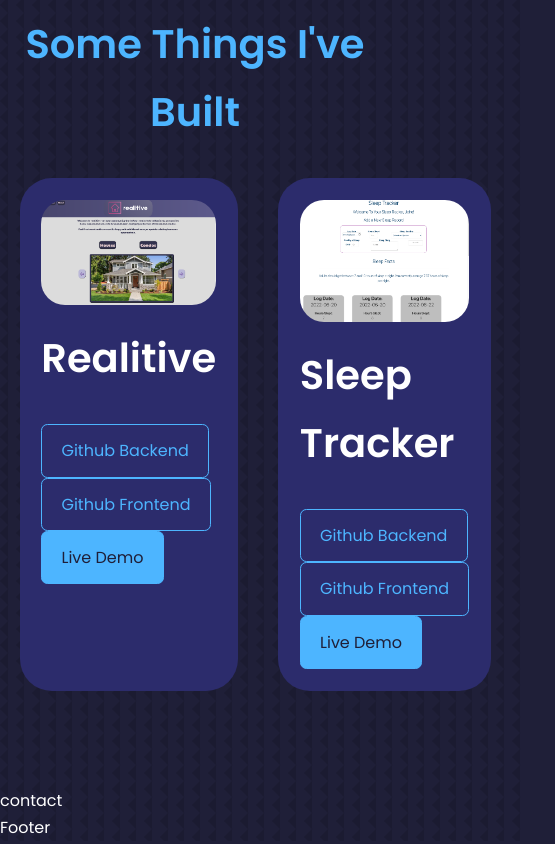
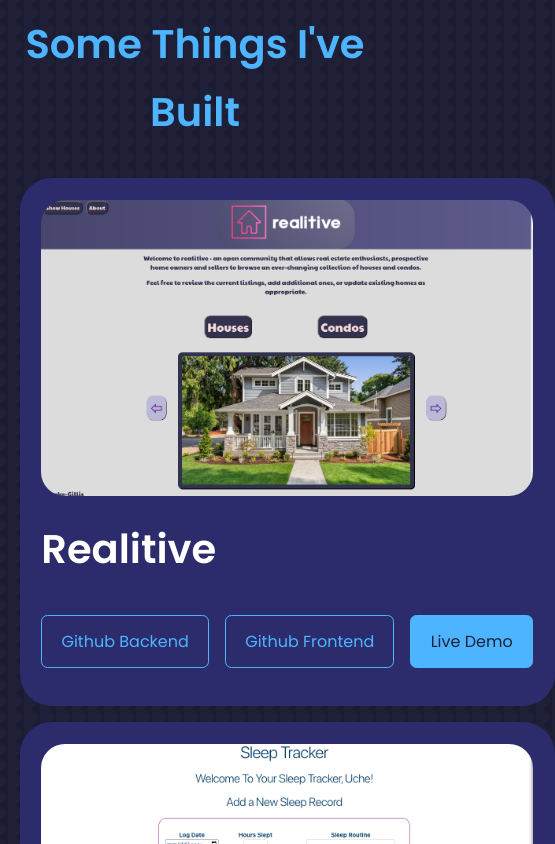
Before and after one commit to Thatucheshow/Final_portfolio, a React (Create React App) app in the folder react-website/: page / in a window 390 px wide. Shown: the part 2835-3679 px from the top of the page, 555 px wide, since content can reach past the window. Built offline with nearby package versions, Linux system fonts and the light colour scheme.

Commit message:
portfolio done

```diff
--- a/react-website/src/components/experience/experience.css
+++ b/react-website/src/components/experience/experience.css
@@ -35,7 +35,7 @@
 }
 
 .experience__details-icon {
-    margin-top: 6px;
+    margin-top: 25px;
     color: var(--color-primary);
 }
 
--- a/react-website/src/components/portfolio/Portfolio.jsx
+++ b/react-website/src/components/portfolio/Portfolio.jsx
@@ -3,7 +3,9 @@ import './portfolio.css'
 import IMG1 from '../../assets/realitive.jpg'
 import IMG2 from '../../assets/sleepApp.jpg'
 
-function Portfolio() {
+const Portfolio = () => {
+
+
   return (
     <section id='portfolio'>
       <h2>Some Things I've Built</h2>
@@ -14,9 +16,11 @@ function Portfolio() {
             <img src={IMG1} alt="Project Image" />
           </div>
           <h3>Realitive</h3>
-          <a href="https://github.com/sean-r-g/realestate-back-end" className='btn'>Github Backend</a>
-          <a href="https://github.com/sean-r-g/realestate-front-end" className='btn'>Github Frontend</a>
+          <div className='portfolio__item-cta'>
+          <a href="https://github.com/sean-r-g/realestate-back-end" className='btn' target='_blank'>Github Backend</a>
+          <a href="https://github.com/sean-r-g/realestate-front-end" className='btn' target='_blank'>Github Frontend</a>
           <a href="https://real-estate-front-end12.herokuapp.com/" className='btn btn-primary' target='_blank'>Live Demo</a>
+          </div>
         </article>
 
         <article className='portfolio__item'>
@@ -24,9 +28,11 @@ function Portfolio() {
             <img src={IMG2} alt="Project Image" />
           </div>
           <h3>Sleep Tracker</h3>
-          <a href="https://github.com/kaibrown28/sleepapp-backend" className='btn'>Github Backend</a>
-          <a href="https://github.com/caseyoneil10/sleep_front_end" className='btn'>Github Frontend</a>
+          <div className='portfolio__item-cta'>
+          <a href="https://github.com/kaibrown28/sleepapp-backend" className='btn' target='_blank'>Github Backend</a>
+          <a href="https://github.com/caseyoneil10/sleep_front_end" className='btn' target='_blank'>Github Frontend</a>
           <a href="https://protected-hamlet-59115.herokuapp.com/" className='btn btn-primary' target='_blank'>Live Demo</a>
+          </div>
         </article>
 
 
--- a/react-website/src/components/portfolio/portfolio.css
+++ b/react-website/src/components/portfolio/portfolio.css
@@ -25,3 +25,26 @@
 .portfolio__item h3 {
     margin: 1.2rem 0 2rem;
 }
+.portfolio__item-cta {
+    display: flex;
+    gap: 1rem;
+    margin-bottom: 1rem;
+}
+
+/* ======= media queries (medium devices) ======= */
+
+@media screen and (max-width: 1024px) {
+    .portfolio__container {
+        grid-template-columns: 1fr 1fr;
+        gap: 1.2rem;
+    }
+}
+
+/* ======= media queries (small devices) ======= */
+
+@media screen and (max-width: 1024px) {
+    .portfolio__container {
+        grid-template-columns: 1fr;
+        gap: 1rem;
+    }
+}
```
